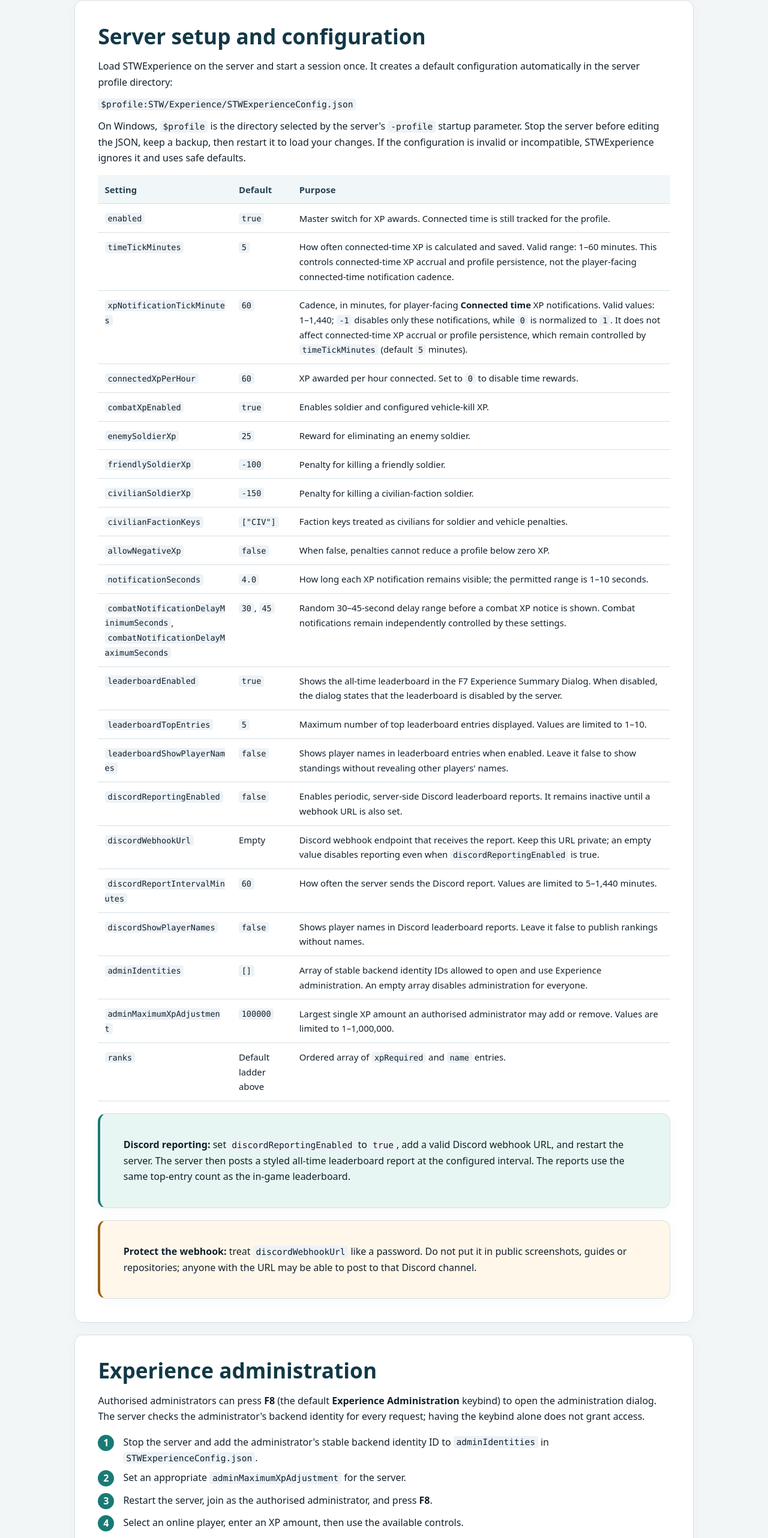
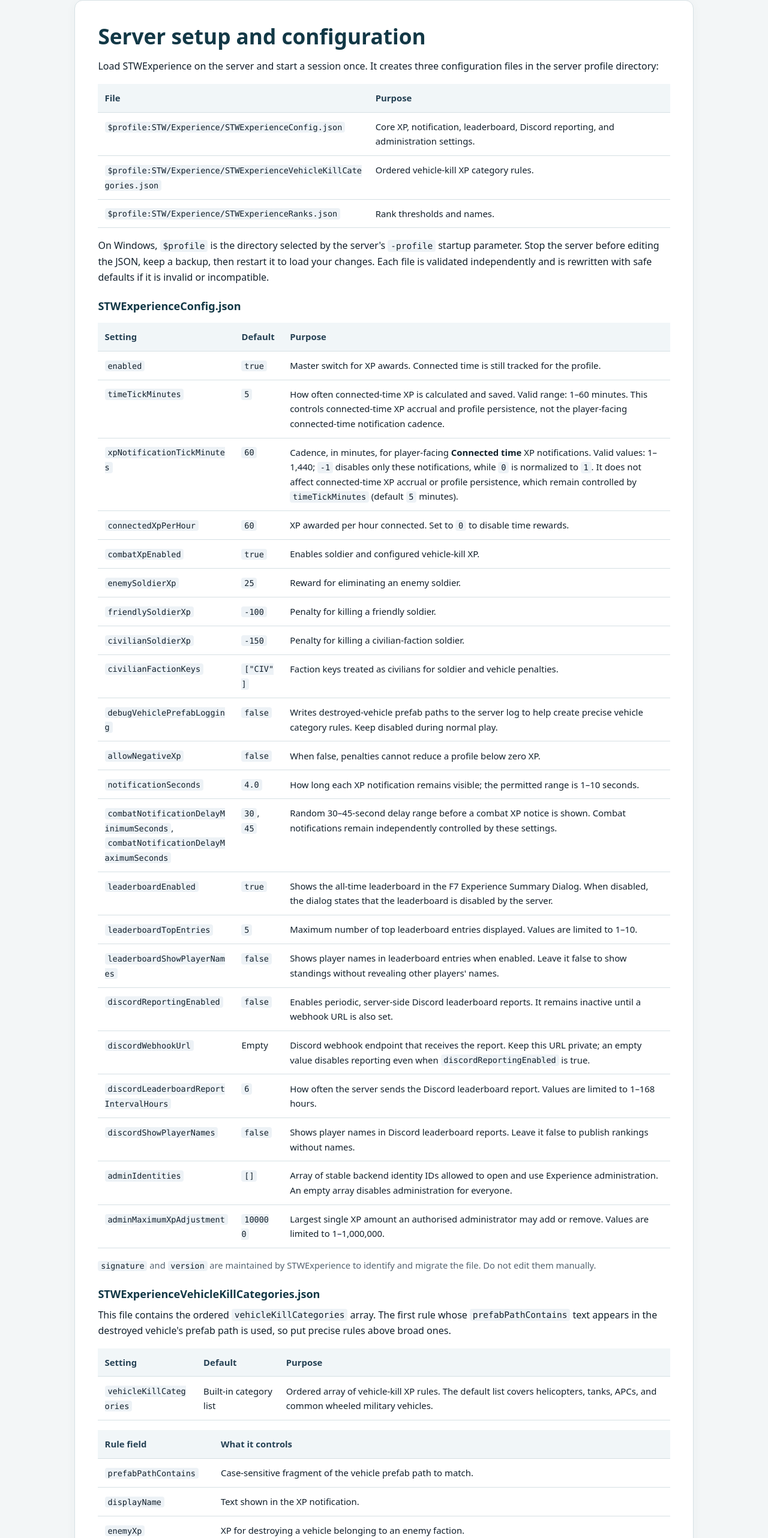
Before and after one commit to sciencetechworks/Arma-Reforger-STW-Online-Manuals, a plain HTML site: page STWExperienceManual.html in a window 1280 px wide. Shown: the part 2636-5200 px from the top of the page at 60% size. Drawn offline with Linux system fonts and the light colour scheme.

Commit message:
Update STWExperienceManual.html

```diff
--- a/STWExperienceManual.html
+++ b/STWExperienceManual.html
@@ -52,9 +52,14 @@
 
   <section>
     <h2>Server setup and configuration</h2>
-    <p>Load STWExperience on the server and start a session once. It creates a default configuration automatically in the server profile directory:</p>
-    <p><code>$profile:STW/Experience/STWExperienceConfig.json</code></p>
-    <p>On Windows, <code>$profile</code> is the directory selected by the server's <code>-profile</code> startup parameter. Stop the server before editing the JSON, keep a backup, then restart it to load your changes. If the configuration is invalid or incompatible, STWExperience ignores it and uses safe defaults.</p>
+    <p>Load STWExperience on the server and start a session once. It creates three configuration files in the server profile directory:</p>
+    <table><thead><tr><th>File</th><th>Purpose</th></tr></thead><tbody>
+      <tr><td><code>$profile:STW/Experience/STWExperienceConfig.json</code></td><td>Core XP, notification, leaderboard, Discord reporting, and administration settings.</td></tr>
+      <tr><td><code>$profile:STW/Experience/STWExperienceVehicleKillCategories.json</code></td><td>Ordered vehicle-kill XP category rules.</td></tr>
+      <tr><td><code>$profile:STW/Experience/STWExperienceRanks.json</code></td><td>Rank thresholds and names.</td></tr>
+    </tbody></table>
+    <p>On Windows, <code>$profile</code> is the directory selected by the server's <code>-profile</code> startup parameter. Stop the server before editing the JSON, keep a backup, then restart it to load your changes. Each file is validated independently and is rewritten with safe defaults if it is invalid or incompatible.</p>
+    <h3>STWExperienceConfig.json</h3>
     <table><thead><tr><th>Setting</th><th>Default</th><th>Purpose</th></tr></thead><tbody>
       <tr><td><code>enabled</code></td><td><code>true</code></td><td>Master switch for XP awards. Connected time is still tracked for the profile.</td></tr>
       <tr><td><code>timeTickMinutes</code></td><td><code>5</code></td><td>How often connected-time XP is calculated and saved. Valid range: 1&ndash;60 minutes. This controls connected-time XP accrual and profile persistence, not the player-facing connected-time notification cadence.</td></tr>
@@ -65,6 +70,7 @@
       <tr><td><code>friendlySoldierXp</code></td><td><code>-100</code></td><td>Penalty for killing a friendly soldier.</td></tr>
       <tr><td><code>civilianSoldierXp</code></td><td><code>-150</code></td><td>Penalty for killing a civilian-faction soldier.</td></tr>
       <tr><td><code>civilianFactionKeys</code></td><td><code>[&quot;CIV&quot;]</code></td><td>Faction keys treated as civilians for soldier and vehicle penalties.</td></tr>
+      <tr><td><code>debugVehiclePrefabLogging</code></td><td><code>false</code></td><td>Writes destroyed-vehicle prefab paths to the server log to help create precise vehicle category rules. Keep disabled during normal play.</td></tr>
       <tr><td><code>allowNegativeXp</code></td><td><code>false</code></td><td>When false, penalties cannot reduce a profile below zero XP.</td></tr>
       <tr><td><code>notificationSeconds</code></td><td><code>4.0</code></td><td>How long each XP notification remains visible; the permitted range is 1&ndash;10 seconds.</td></tr>
       <tr><td><code>combatNotificationDelayMinimumSeconds</code>, <code>combatNotificationDelayMaximumSeconds</code></td><td><code>30</code>, <code>45</code></td><td>Random 30&ndash;45-second delay range before a combat XP notice is shown. Combat notifications remain independently controlled by these settings.</td></tr>
@@ -73,13 +79,32 @@
       <tr><td><code>leaderboardShowPlayerNames</code></td><td><code>false</code></td><td>Shows player names in leaderboard entries when enabled. Leave it false to show standings without revealing other players' names.</td></tr>
       <tr><td><code>discordReportingEnabled</code></td><td><code>false</code></td><td>Enables periodic, server-side Discord leaderboard reports. It remains inactive until a webhook URL is also set.</td></tr>
       <tr><td><code>discordWebhookUrl</code></td><td>Empty</td><td>Discord webhook endpoint that receives the report. Keep this URL private; an empty value disables reporting even when <code>discordReportingEnabled</code> is true.</td></tr>
-      <tr><td><code>discordReportIntervalMinutes</code></td><td><code>60</code></td><td>How often the server sends the Discord report. Values are limited to 5&ndash;1,440 minutes.</td></tr>
+      <tr><td><code>discordLeaderboardReportIntervalHours</code></td><td><code>6</code></td><td>How often the server sends the Discord leaderboard report. Values are limited to 1&ndash;168 hours.</td></tr>
       <tr><td><code>discordShowPlayerNames</code></td><td><code>false</code></td><td>Shows player names in Discord leaderboard reports. Leave it false to publish rankings without names.</td></tr>
       <tr><td><code>adminIdentities</code></td><td><code>[]</code></td><td>Array of stable backend identity IDs allowed to open and use Experience administration. An empty array disables administration for everyone.</td></tr>
       <tr><td><code>adminMaximumXpAdjustment</code></td><td><code>100000</code></td><td>Largest single XP amount an authorised administrator may add or remove. Values are limited to 1&ndash;1,000,000.</td></tr>
-      <tr><td><code>ranks</code></td><td>Default ladder above</td><td>Ordered array of <code>xpRequired</code> and <code>name</code> entries.</td></tr>
     </tbody></table>
-    <div class="callout"><strong>Discord reporting:</strong> set <code>discordReportingEnabled</code> to <code>true</code>, add a valid Discord webhook URL, and restart the server. The server then posts a styled all-time leaderboard report at the configured interval. The reports use the same top-entry count as the in-game leaderboard.</div>
+    <p class="small"><code>signature</code> and <code>version</code> are maintained by STWExperience to identify and migrate the file. Do not edit them manually.</p>
+    <h3>STWExperienceVehicleKillCategories.json</h3>
+    <p>This file contains the ordered <code>vehicleKillCategories</code> array. The first rule whose <code>prefabPathContains</code> text appears in the destroyed vehicle's prefab path is used, so put precise rules above broad ones.</p>
+    <table><thead><tr><th>Setting</th><th>Default</th><th>Purpose</th></tr></thead><tbody>
+      <tr><td><code>vehicleKillCategories</code></td><td>Built-in category list</td><td>Ordered array of vehicle-kill XP rules. The default list covers helicopters, tanks, APCs, and common wheeled military vehicles.</td></tr>
+    </tbody></table>
+    <table><thead><tr><th>Rule field</th><th>What it controls</th></tr></thead><tbody>
+      <tr><td><code>prefabPathContains</code></td><td>Case-sensitive fragment of the vehicle prefab path to match.</td></tr>
+      <tr><td><code>displayName</code></td><td>Text shown in the XP notification.</td></tr>
+      <tr><td><code>enemyXp</code></td><td>XP for destroying a vehicle belonging to an enemy faction.</td></tr>
+      <tr><td><code>friendlyXp</code></td><td>XP adjustment for destroying a friendly vehicle.</td></tr>
+      <tr><td><code>civilianXp</code></td><td>XP adjustment for destroying a civilian-faction vehicle.</td></tr>
+      <tr><td><code>uncrewedXp</code></td><td>XP adjustment when the vehicle faction cannot be resolved. Defaults to the negative of <code>enemyXp</code>.</td></tr>
+    </tbody></table>
+    <p class="small"><code>signature</code> and <code>version</code> are maintained automatically; do not edit them manually.</p>
+    <h3>STWExperienceRanks.json</h3>
+    <table><thead><tr><th>Setting</th><th>Default</th><th>Purpose</th></tr></thead><tbody>
+      <tr><td><code>ranks</code></td><td>Default ladder above</td><td>Ordered array of rank entries. Each entry contains <code>xpRequired</code> (the XP threshold) and <code>name</code> (the displayed rank name).</td></tr>
+    </tbody></table>
+    <p class="small"><code>signature</code> and <code>version</code> are maintained automatically; do not edit them manually. Older combined-file <code>vehicleKillCategories</code> and <code>ranks</code> entries are imported into these separate files; configure them here going forward.</p>
+    <div class="callout"><strong>Discord reporting:</strong> set <code>discordReportingEnabled</code> to <code>true</code>, add a valid Discord webhook URL, and restart the server. The server then posts a styled all-time leaderboard report at the configured hourly interval. The reports use the same top-entry count as the in-game leaderboard.</div>
     <div class="callout warning"><strong>Protect the webhook:</strong> treat <code>discordWebhookUrl</code> like a password. Do not put it in public screenshots, guides or repositories; anyone with the URL may be able to post to that Discord channel.</div>
   </section>
 
```
